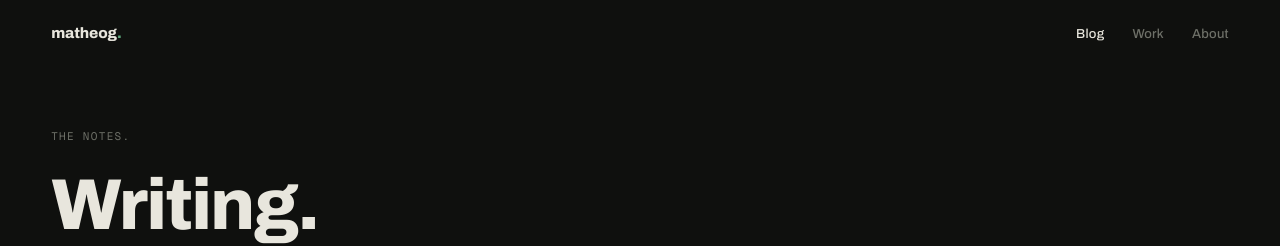
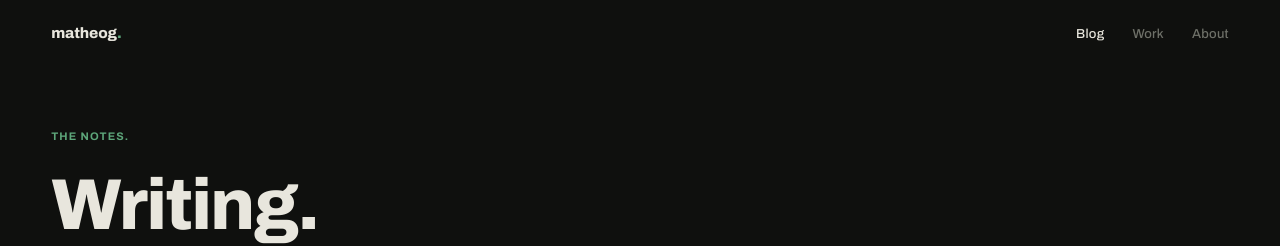
Before and after one commit to Sucu-Syndicate/silverline-portfolio, a Next.js app: page /blog in a window 1280 px wide. Shown: the top 246 px of the page. Built offline with nearby package versions, Linux system fonts and the light colour scheme.

Commit message:
[PTASK-007] Blog: kicker matches triumvirate style — Archivo, green, not mono

```diff
--- a/app/globals.css
+++ b/app/globals.css
@@ -651,11 +651,12 @@
 .blog-header-inner { max-width: 1400px; margin: 0 auto; }
 .blog-header-eyebrow {
   display: block;
-  font-family: var(--font-mono);
+  font-family: var(--font-structure);
+  font-weight: 700;
   font-size: 11px;
-  letter-spacing: 0.12em;
+  letter-spacing: 0.10em;
   text-transform: uppercase;
-  color: var(--text-dim);
+  color: var(--accent);
   margin-bottom: 24px;
 }
 .blog-header-title {
```
